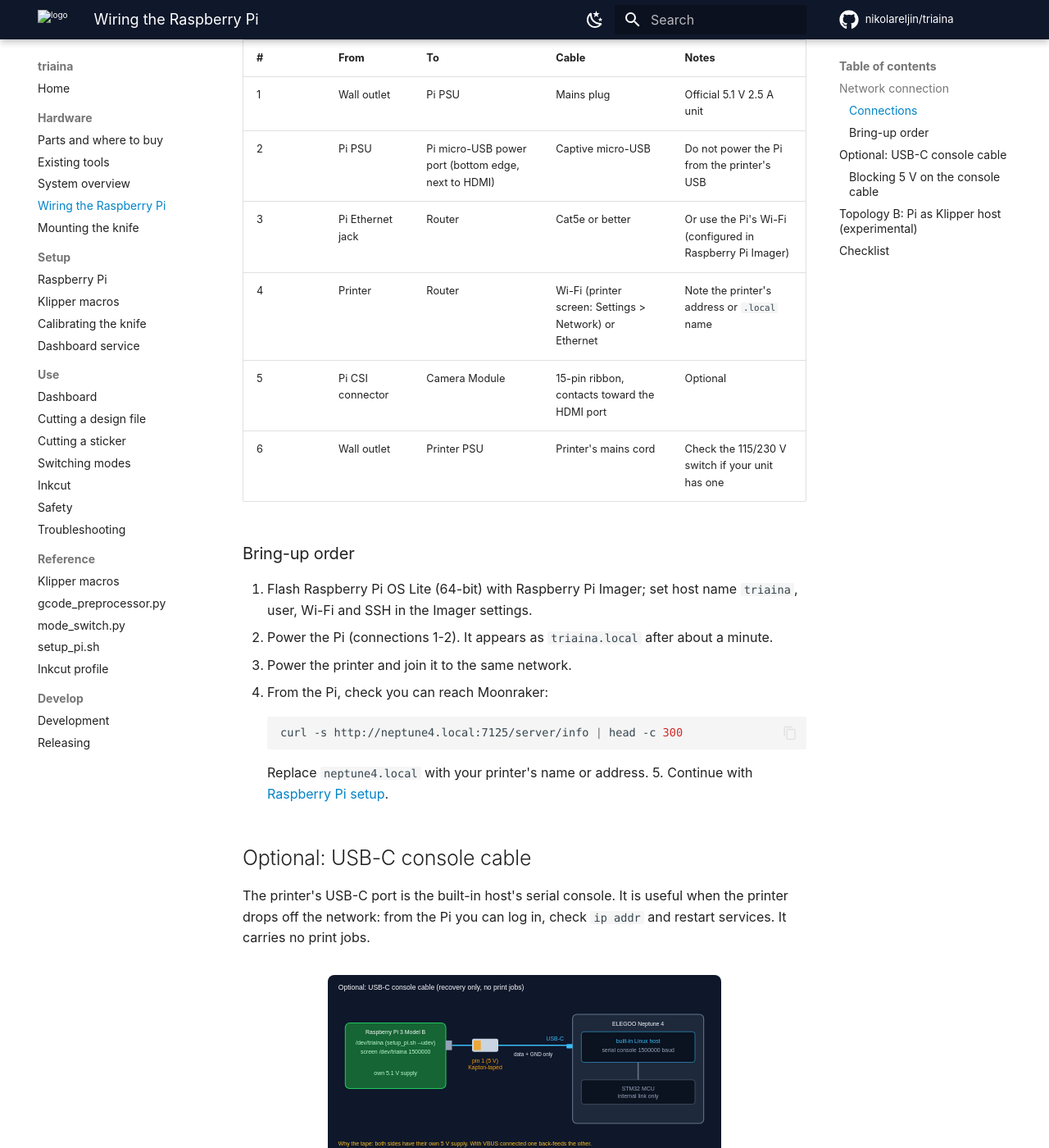
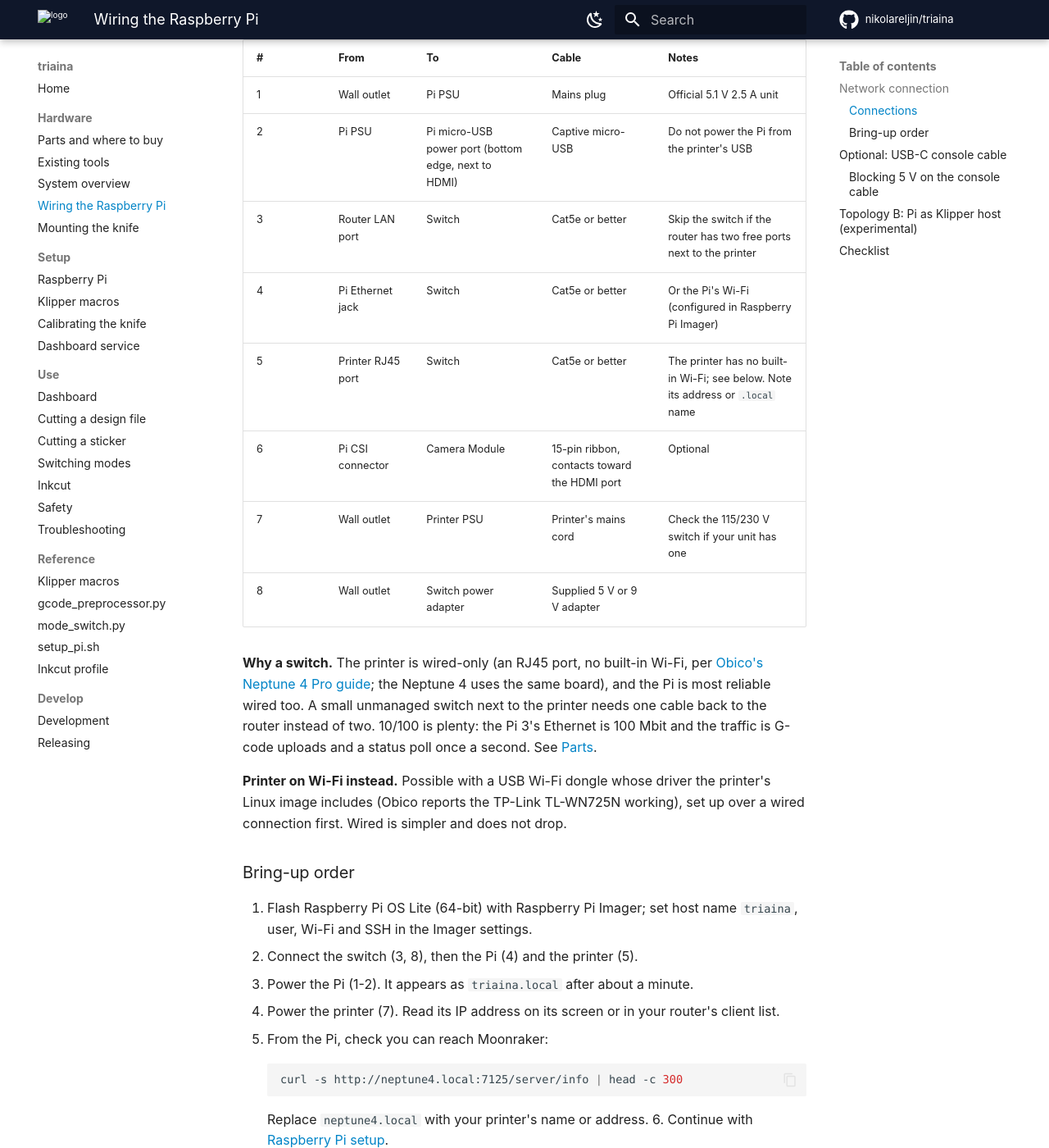
Before and after one commit to nikolareljin/triaina, an MkDocs documentation site: the page built from docs/hardware/wiring.md, in a window 1280 px wide and 1400 px high, scrolled down 853 px. Shown: the whole window at 82% size. Built offline with MkDocs 1.6.1 and Material for MkDocs 9.7.7, drawn with Linux system fonts in a browser that asks for light colours; comment, search, counter and statistics services are not loaded.

Commit message:
docs: wire printer and Pi through a small switch; printer is wired-only
The Neptune 4 has an RJ45 port and no built-in Wi-Fi (Wi-Fi only with a
supported USB dongle); the docs told users to join it to Wi-Fi from its
screen. Wiring, overview, README and the network diagram now show both on
Ethernet through a 5-port unmanaged 10/100 switch (TP-Link TL-SF1005D),
and the parts list has a Network section with the switch and cables.

````diff
--- a/docs/hardware/wiring.md
+++ b/docs/hardware/wiring.md
@@ -20,26 +20,41 @@
 |---|---|---|---|---|
 | 1 | Wall outlet | Pi PSU | Mains plug | Official 5.1 V 2.5 A unit |
 | 2 | Pi PSU | Pi micro-USB power port (bottom edge, next to HDMI) | Captive micro-USB | Do not power the Pi from the printer's USB |
-| 3 | Pi Ethernet jack | Router | Cat5e or better | Or use the Pi's Wi-Fi (configured in Raspberry Pi Imager) |
-| 4 | Printer | Router | Wi-Fi (printer screen: Settings > Network) or Ethernet | Note the printer's address or `.local` name |
-| 5 | Pi CSI connector | Camera Module | 15-pin ribbon, contacts toward the HDMI port | Optional |
-| 6 | Wall outlet | Printer PSU | Printer's mains cord | Check the 115/230 V switch if your unit has one |
+| 3 | Router LAN port | Switch | Cat5e or better | Skip the switch if the router has two free ports next to the printer |
+| 4 | Pi Ethernet jack | Switch | Cat5e or better | Or the Pi's Wi-Fi (configured in Raspberry Pi Imager) |
+| 5 | Printer RJ45 port | Switch | Cat5e or better | The printer has no built-in Wi-Fi; see below. Note its address or `.local` name |
+| 6 | Pi CSI connector | Camera Module | 15-pin ribbon, contacts toward the HDMI port | Optional |
+| 7 | Wall outlet | Printer PSU | Printer's mains cord | Check the 115/230 V switch if your unit has one |
+| 8 | Wall outlet | Switch power adapter | Supplied 5 V or 9 V adapter | |
+
+**Why a switch.** The printer is wired-only (an RJ45 port, no built-in Wi-Fi,
+per [Obico's Neptune 4 Pro guide](https://www.obico.io/blog/how-to-connect-your-elegoo-neptune-4-pro-to-wifi/);
+the Neptune 4 uses the same board), and the Pi is most reliable wired too. A
+small unmanaged switch next to the printer needs one cable back to the router
+instead of two. 10/100 is plenty: the Pi 3's Ethernet is 100 Mbit and the
+traffic is G-code uploads and a status poll once a second. See
+[Parts](parts.md#network).
+
+**Printer on Wi-Fi instead.** Possible with a USB Wi-Fi dongle whose driver the
+printer's Linux image includes (Obico reports the TP-Link TL-WN725N working),
+set up over a wired connection first. Wired is simpler and does not drop.
 
 ### Bring-up order
 
 1. Flash Raspberry Pi OS Lite (64-bit) with Raspberry Pi Imager; set host
    name `triaina`, user, Wi-Fi and SSH in the Imager settings.
-2. Power the Pi (connections 1-2). It appears as `triaina.local` after about a
-   minute.
-3. Power the printer and join it to the same network.
-4. From the Pi, check you can reach Moonraker:
+2. Connect the switch (3, 8), then the Pi (4) and the printer (5).
+3. Power the Pi (1-2). It appears as `triaina.local` after about a minute.
+4. Power the printer (7). Read its IP address on its screen or in your
+   router's client list.
+5. From the Pi, check you can reach Moonraker:
 
     ```bash
     curl -s http://neptune4.local:7125/server/info | head -c 300
     ```
 
     Replace `neptune4.local` with your printer's name or address.
-5. Continue with [Raspberry Pi setup](../setup/pi.md).
+6. Continue with [Raspberry Pi setup](../setup/pi.md).
 
 ## Optional: USB-C console cable
 
````
Also changed, not shown: CHANGELOG.md (+2 -0 lines), README.md (+1 -1 lines), docs/hardware/overview.md (+2 -2 lines), docs/hardware/parts.md (+12 -0 lines), docs/assets/img/wiring-network.svg.
